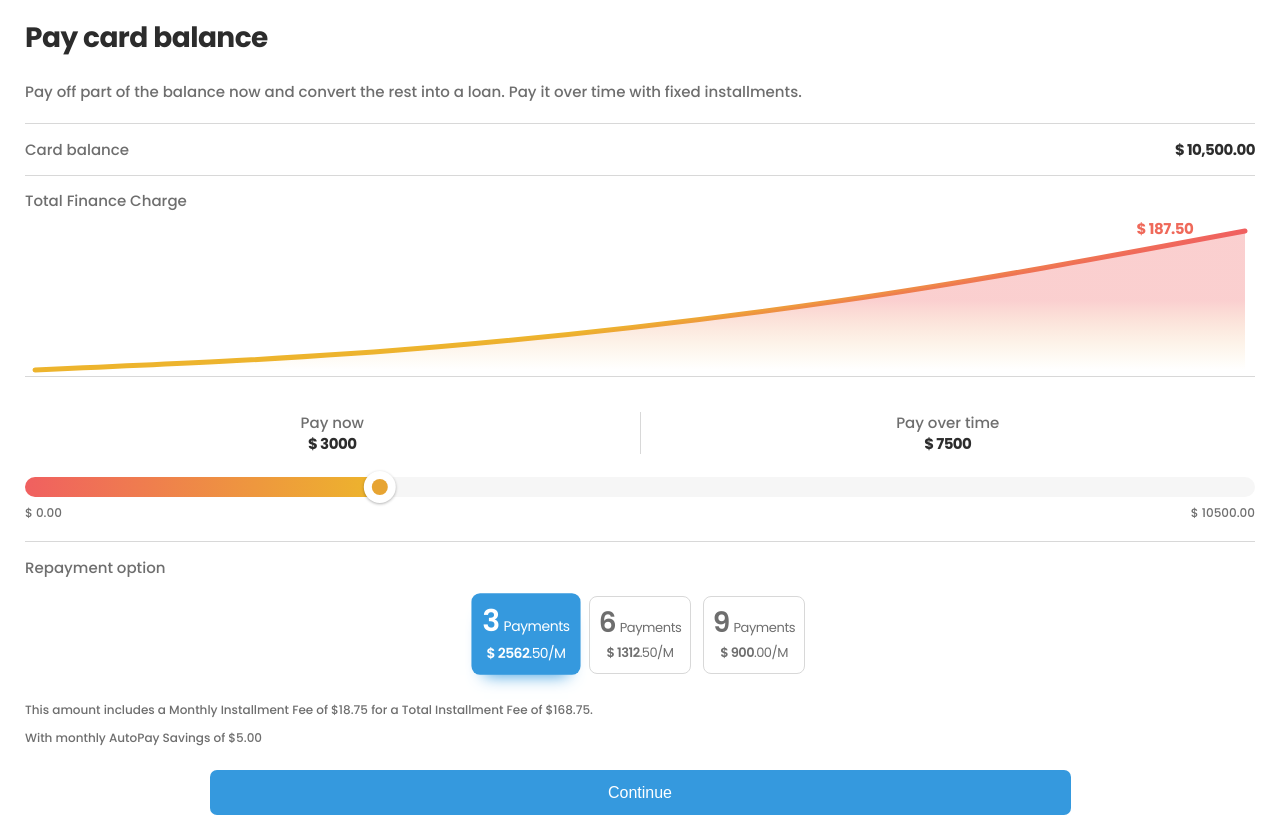
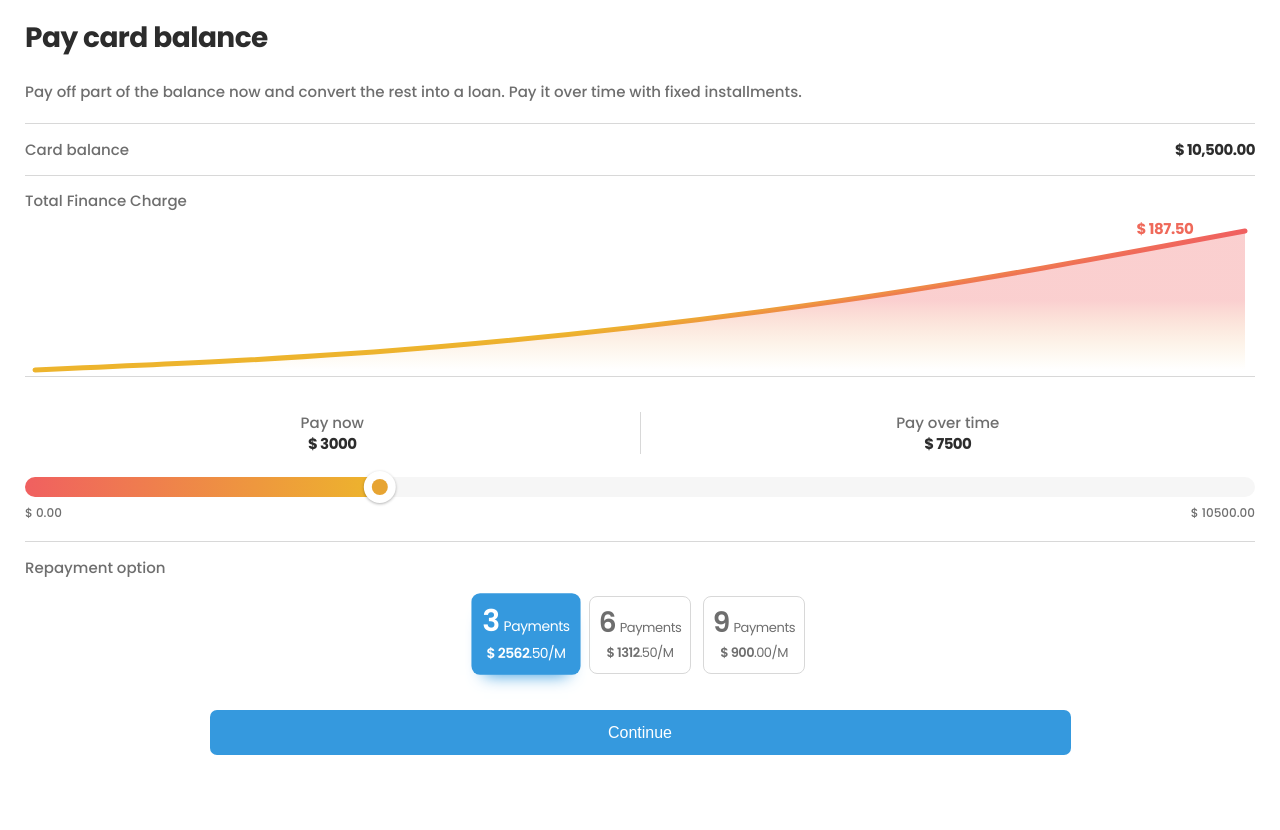
Before and after one commit to s2c130050131527/card-payment, a React (Create React App) app: page / in a window 1280 px wide. After the commit the page ends 800 px from the top, so only its background shows below. Built offline with nearby package versions, Linux system fonts and the light colour scheme.

Commit message:
feat: remove static para

```diff
--- a/src/components/Repayment.jsx
+++ b/src/components/Repayment.jsx
@@ -23,13 +23,13 @@ const Repayment = ({
           />
         ))}
       </div>
-      <div className={styles.paragraph}>
+      {/* <div className={styles.paragraph}>
         <p>
           This amount includes a Monthly Installment Fee of $18.75 for a Total
           Installment Fee of $168.75.
         </p>
         <p>With monthly AutoPay Savings of $5.00</p>
-      </div>
+      </div> */}
       <div className={styles.continue}>
         <button className={styles.continueBtn}>Continue</button>
       </div>
--- a/src/components/Repayment.module.scss
+++ b/src/components/Repayment.module.scss
@@ -25,7 +25,7 @@
   .continue {
     display: flex;
     justify-content: center;
-    padding-top: 12px;
+    padding-top: 20px;
     .continueBtn {
       width: 70%;
       height: 45px;
```
